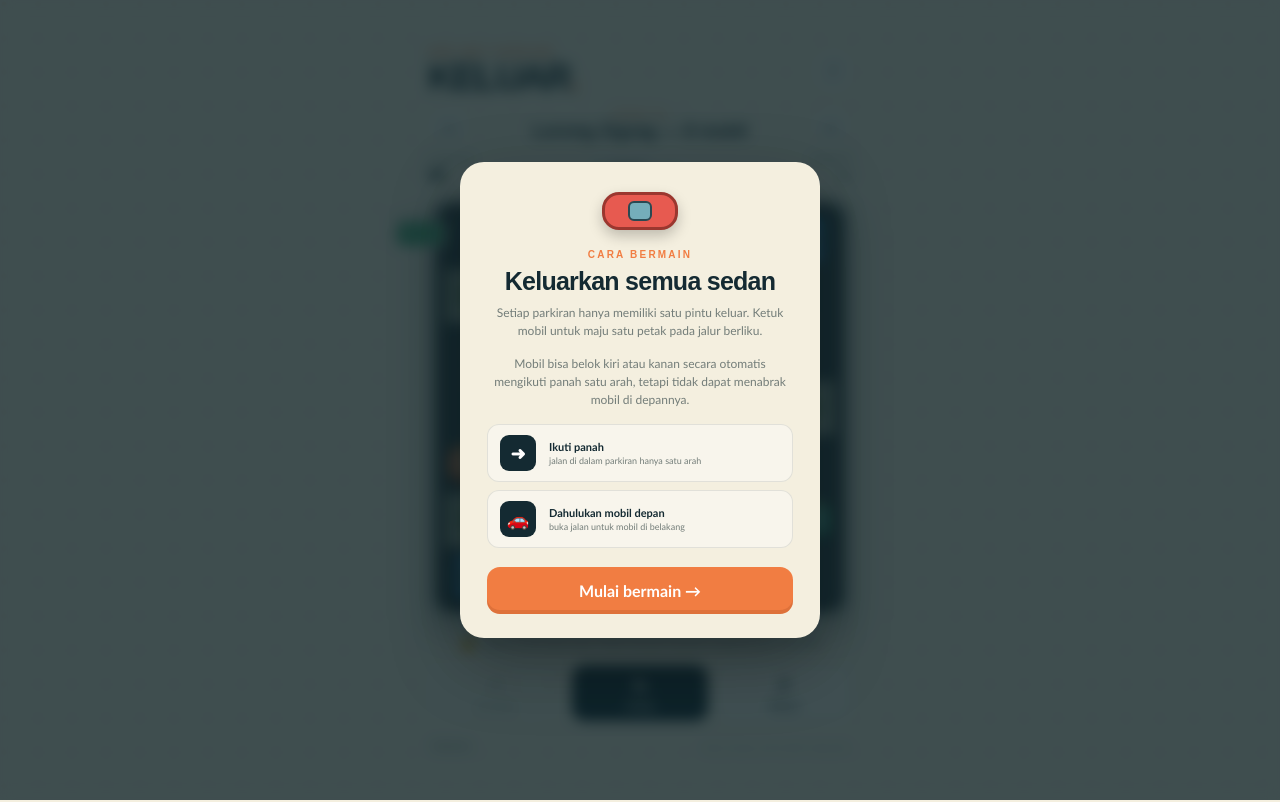
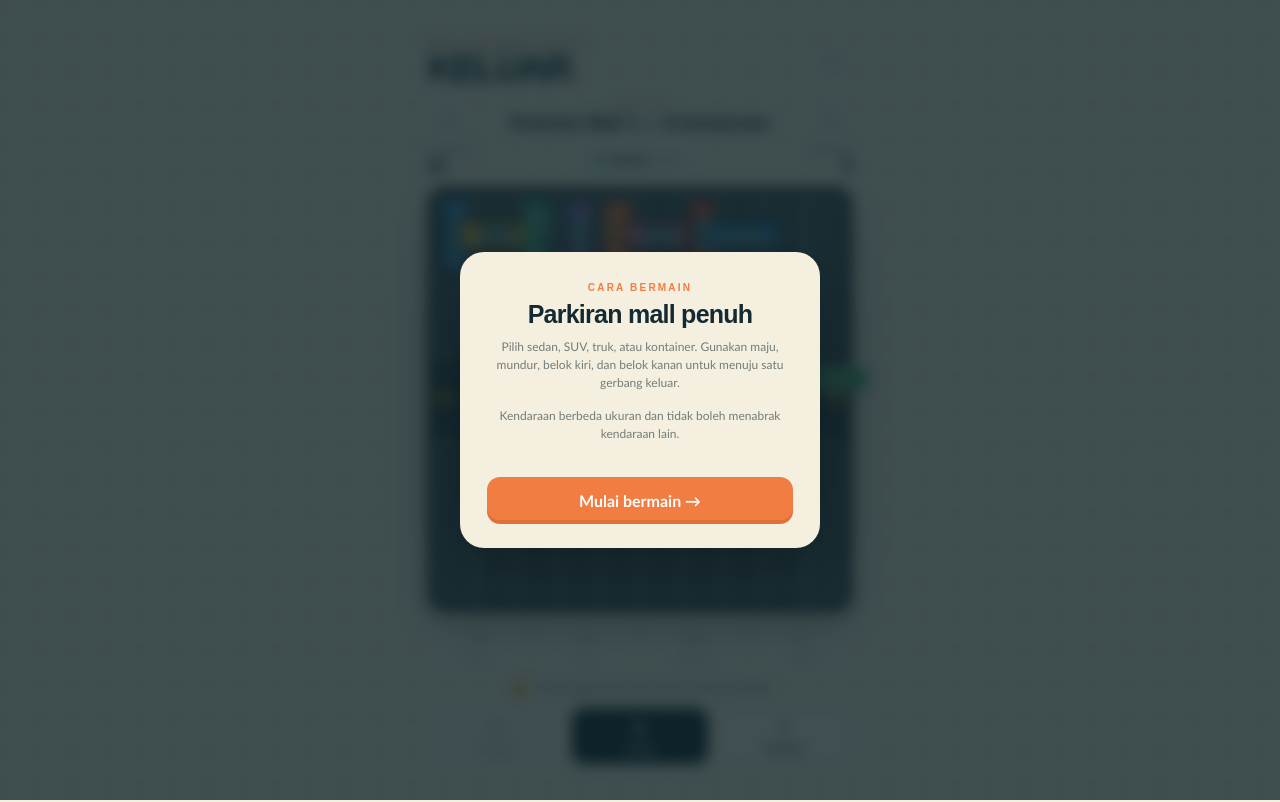
Before and after one commit to ahsubhan/BalokKosong, a Next.js app: page / in a window 1280 px wide. Built offline with nearby package versions, Linux system fonts and the light colour scheme.

Commit message:
feat: build draggable mixed-vehicle mall parking

```diff
--- a/app/globals.css
+++ b/app/globals.css
@@ -58,7 +58,25 @@ h1 span { color:var(--orange); }
 .sedan:active { filter:brightness(1.12); transform:rotate(var(--rot)) scale(.94); }
 .sedan.blocked { animation:shake .28s ease; filter:saturate(.4); }
 
-.tip { display:flex; align-items:center; justify-content:center; gap:7px; margin:11px 3px 13px; color:var(--muted); text-align:center; font-size:10px; font-weight:700; }
+.mall-board { --cell:10%; position:relative; width:100%; aspect-ratio:1; overflow:visible; border:7px solid #26363b; border-radius:17px; background:linear-gradient(#4a5b60 0 40%,#34474d 40% 60%,#4a5b60 60%); box-shadow:0 15px 28px rgba(13,39,47,.24); touch-action:none; user-select:none; }
+.mall-board::before,.mall-board::after { content:""; position:absolute; left:0; right:0; height:2px; background:repeating-linear-gradient(90deg,#e9df9d 0 20px,transparent 20px 34px); opacity:.55; }
+.mall-board::before { top:40%; }.mall-board::after { top:60%; }
+.parking-line { position:absolute; width:10%; height:39%; border-left:2px solid rgba(255,255,255,.35); border-right:1px solid rgba(255,255,255,.18); left:calc(var(--slot) * 10%); }
+.parking-line.top { top:0; }.parking-line.bottom { bottom:0; }
+.aisle-mark { position:absolute; left:36%; top:48%; color:rgba(255,255,255,.18); font:900 11px Arial,sans-serif; letter-spacing:.18em; }
+.exit-gate { position:absolute; z-index:9; right:-24px; top:42%; width:55px; padding:5px 4px; border:2px solid white; border-radius:7px; background:#36a167; color:white; font:900 8px Arial,sans-serif; text-align:center; box-shadow:0 3px 8px rgba(0,0,0,.3); }
+.pillar { position:absolute; z-index:6; width:15px; height:15px; border:3px solid #e1c84a; background:#313b3e; box-shadow:0 2px 4px #0008; }.pillar.p1{left:2px;top:48%}.pillar.p2{right:2px;top:48%}
+.vehicle { --car:#e5534b; --dark:#8f2623; position:absolute; z-index:5; left:calc(var(--x)*10% + 3px); top:calc(var(--y)*10% + 3px); width:calc(var(--w)*10% - 6px); height:calc(var(--h)*10% - 6px); border:0; padding:0; background:transparent; touch-action:none; cursor:grab; transition:left .12s ease,top .12s ease,width .15s ease,height .15s ease,filter .12s ease; }
+.vehicle.blue{--car:#438fcb;--dark:#225a84}.vehicle.yellow{--car:#e1b844;--dark:#98731a}.vehicle.mint{--car:#55b797;--dark:#287660}.vehicle.purple{--car:#9476c1;--dark:#564080}.vehicle.orange{--car:#ec7e43;--dark:#a64722}.vehicle.pink{--car:#dc7295;--dark:#923d5e}
+.vehicle-shell { position:absolute; inset:3px; overflow:hidden; border:2px solid var(--dark); border-radius:10px; background:linear-gradient(90deg,var(--dark),var(--car) 14% 86%,var(--dark)); box-shadow:inset 0 2px #ffffff55,0 3px 5px #0007; }
+.vehicle.container .vehicle-shell,.vehicle.truck .vehicle-shell{border-radius:6px;background:repeating-linear-gradient(90deg,var(--car) 0 17px,var(--dark) 18px 20px)}
+.vehicle-shell>i,.vehicle>.wheel { position:absolute; display:block; }.vehicle .roof{left:28%;right:28%;top:24%;bottom:24%;border-radius:5px;background:#77aeba;border:1px solid #24454f}.vehicle .front{right:12%;top:20%;bottom:20%;width:16%;background:#9fd0d7;border:1px solid #294952}.vehicle .rear{left:12%;top:20%;bottom:20%;width:13%;background:#638e99;border:1px solid #294952}.vehicle.truck .roof,.vehicle.container .roof{left:auto;right:9%;width:16%}.vehicle.truck .rear,.vehicle.container .rear{display:none}.vehicle .cargo{display:none}.vehicle.container .cargo,.vehicle.truck .cargo{display:block;left:5%;right:29%;top:14%;bottom:14%;border:1px solid #ffffff44}
+.vehicle .lamp{right:-1px;width:4px;height:5px;border-radius:2px;background:#fff2a4;box-shadow:0 0 4px #ffe466}.vehicle .l1{top:15%}.vehicle .l2{bottom:15%}
+.vehicle>.wheel{z-index:-1;width:7px;height:12px;border-radius:4px;background:#101a1e;border:1px solid #58686e}.vehicle>.w1{left:0;top:8px}.vehicle>.w2{left:0;bottom:8px}.vehicle>.w3{right:0;top:8px}.vehicle>.w4{right:0;bottom:8px}
+.vehicle small { position:absolute; z-index:4; inset:auto 18% 5px; overflow:hidden; color:#ffffffaa; font:900 6px Arial,sans-serif; letter-spacing:.05em; pointer-events:none; }
+.vehicle.selected{filter:brightness(1.2) drop-shadow(0 0 5px #ffe174);z-index:8}.vehicle:active{cursor:grabbing;transform:scale(.96)}
+.drive-controls { display:grid; grid-template-columns:repeat(4,1fr); gap:6px; margin-top:10px; }.drive-controls button{border:1px solid #142a3225;border-radius:11px;background:#ffffff66;padding:7px 2px;color:var(--ink);font-size:18px;font-weight:900}.drive-controls button:disabled{opacity:.3}.drive-controls small{display:block;font-size:7px}.drive-controls.blocked{animation:shake .28s ease}
+.tip { display:flex; align-items:center; justify-content:center; gap:7px; margin:9px 3px 11px; color:var(--muted); text-align:center; font-size:10px; font-weight:700; }
 .tip span { font-size:17px; }
 .controls { display:grid; grid-template-columns:repeat(3,1fr); gap:8px; }
 .controls button { border:1.5px solid rgba(20,42,50,.12); border-radius:13px; background:rgba(255,255,255,.42); color:var(--ink); padding:9px 4px; font-size:10px; font-weight:900; cursor:pointer; }
--- a/app/page.tsx
+++ b/app/page.tsx
@@ -1,253 +1,67 @@
 "use client";
+import { useEffect, useRef, useState } from "react";
 
-import { useEffect, useMemo, useRef, useState } from "react";
+type Kind="sedan"|"suv"|"truck"|"container";
+type Vehicle={id:string;x:number;y:number;dir:0|90|180|270;kind:Kind;color:string};
+const SIZE=10;
+const colors=["red","blue","yellow","mint","purple","orange","pink"];
+const kinds:Kind[]=["sedan","suv","sedan","truck","suv","container"];
+const lengthOf=(k:Kind)=>k==="container"?4:k==="truck"?3:2;
+const vector=(dir:number)=>dir===0?{x:1,y:0}:dir===90?{x:0,y:1}:dir===180?{x:-1,y:0}:{x:0,y:-1};
+const cells=(v:Vehicle)=>{const d=vector(v.dir),n=lengthOf(v.kind);return Array.from({length:n},(_,i)=>({x:v.x+d.x*i,y:v.y+d.y*i}));};
+const clone=(v:Vehicle[])=>v.map(x=>({...x}));
+function makeLevel(level:number,count:number){
+  const vehicles:Vehicle[]=[];
+  for(let i=0;i<count;i++){
+    const top=i<10, col=i%10, kind=kinds[(i+level)%kinds.length];
+    vehicles.push({id:`${level}-${i}`,x:col,y:top?0:9,dir:top?90:270,kind,color:colors[(i+level)%colors.length]});
+  }
+  return {name:`Parkiran Mall ${level} — ${count} kendaraan`,vehicles};
+}
+const levels=Array.from({length:13},(_,i)=>makeLevel(i+1,i+8));
+const fmt=(ms:number)=>{const s=Math.floor(ms/1000);return`${String(Math.floor(s/60)).padStart(2,"0")}:${String(s%60).padStart(2,"0")}.${Math.floor(ms%1000/100)}`};
 
-type Cell = { x: number; y: number };
-type Car = { id: string; pathIndex: number; color: string };
-type Level = { name: string; route: Cell[]; cars: Car[]; exit: "top" | "right" | "bottom" | "left" };
-
-const GRID = 7;
-const COLORS = ["red", "blue", "yellow", "mint", "purple", "orange", "pink"];
-
-function horizontalMaze(): Cell[] {
-  const route: Cell[] = [];
-  const rows = [6, 4, 2, 0];
-  rows.forEach((y, row) => {
-    const forward = row % 2 === 0;
-    for (let step = 0; step < GRID; step++) route.push({ x: forward ? step : GRID - 1 - step, y });
-    if (row < rows.length - 1) {
-      const edge = forward ? GRID - 1 : 0;
-      route.push({ x: edge, y: y - 1 });
-    }
-  });
-  return route;
+export default function Home(){
+  const[level,setLevel]=useState(0),[vehicles,setVehicles]=useState(()=>clone(levels[0].vehicles));
+  const[selected,setSelected]=useState<string|null>(null),[moves,setMoves]=useState(0),[history,setHistory]=useState<Vehicle[][]>([]),[won,setWon]=useState(false),[help,setHelp]=useState(true),[time,setTime]=useState(0),[blocked,setBlocked]=useState(false);
+  const started=useRef(0);const drag=useRef<{id:string;x:number;y:number}|null>(null);const data=levels[level];
+  useEffect(()=>{if(localStorage.getItem("mall-parking-seen"))setHelp(false)},[]);
+  useEffect(()=>{if(won)return;started.current=performance.now();setTime(0);const t=setInterval(()=>setTime(performance.now()-started.current),100);return()=>clearInterval(t)},[level,won]);
+  useEffect(()=>{if(!won&&vehicles.length===0)setWon(true)},[vehicles.length,won]);
+  function load(i:number){const n=(i+levels.length)%levels.length;setLevel(n);setVehicles(clone(levels[n].vehicles));setSelected(null);setMoves(0);setHistory([]);setWon(false)}
+  function tryState(next:Vehicle[],moving:string){
+    const car=next.find(v=>v.id===moving);if(!car)return false;const own=cells(car);
+    const exits=own.some(c=>c.x>=SIZE)&&car.dir===0&&own.every(c=>c.y===4||c.y===5);
+    if(exits){setHistory(h=>[...h,clone(vehicles)]);setVehicles(next.filter(v=>v.id!==moving));setMoves(m=>m+1);setSelected(null);return true}
+    if(own.some(c=>c.x<0||c.x>=SIZE||c.y<0||c.y>=SIZE))return false;
+    const occupied=new Set<string>();next.filter(v=>v.id!==moving).forEach(v=>cells(v).forEach(c=>occupied.add(`${c.x},${c.y}`)));
+    if(own.some(c=>occupied.has(`${c.x},${c.y}`)))return false;
+    setHistory(h=>[...h,clone(vehicles)]);setVehicles(next);setMoves(m=>m+1);return true;
+  }
+  function act(action:"forward"|"back"|"left"|"right",target=selected){
+    if(!target)return;const next=clone(vehicles),v=next.find(x=>x.id===target);if(!v)return;
+    if(action==="left")v.dir=((v.dir+270)%360) as Vehicle["dir"];
+    else if(action==="right")v.dir=((v.dir+90)%360) as Vehicle["dir"];
+    else{const d=vector(v.dir),sign=action==="forward"?1:-1;v.x+=d.x*sign;v.y+=d.y*sign;}
+    if(!tryState(next,v.id)){setBlocked(true);setTimeout(()=>setBlocked(false),280)}
+  }
+  function dragStart(e:React.PointerEvent,id:string){e.currentTarget.setPointerCapture(e.pointerId);drag.current={id,x:e.clientX,y:e.clientY};setSelected(id)}
+  function dragEnd(e:React.PointerEvent){const start=drag.current;if(!start)return;drag.current=null;const dx=e.clientX-start.x,dy=e.clientY-start.y;if(Math.hypot(dx,dy)<12)return;const desired:Vehicle["dir"]=Math.abs(dx)>Math.abs(dy)?(dx>0?0:180):(dy>0?90:270);const car=vehicles.find(v=>v.id===start.id);if(!car)return;if(desired===car.dir)act("forward",car.id);else if((desired+180)%360===car.dir)act("back",car.id);else act(((car.dir+90)%360===desired)?"right":"left",car.id)}
+  function undo(){const p=history.at(-1);if(!p)return;setVehicles(clone(p));setHistory(h=>h.slice(0,-1));setMoves(m=>Math.max(0,m-1));setWon(false)}
+  const current=vehicles.find(v=>v.id===selected);
+  return <main className="app-shell"><section className="game-card">
+    <header className="topbar"><div><span className="eyebrow">MALL PARKING PUZZLE</span><h1>KELUAR<span>.</span></h1></div><button className="icon-btn" onClick={()=>setHelp(true)}>?</button></header>
+    <div className="level-row"><button className="level-nav" onClick={()=>load(level-1)}>‹</button><div className="level-title"><small>LEVEL {String(level+1).padStart(2,"0")}</small><strong>{data.name}</strong></div><button className="level-nav" onClick={()=>load(level+1)}>›</button></div>
+    <div className="stats"><div><span>LANGKAH</span><strong>{String(moves).padStart(2,"0")}</strong></div><div className="goal-pill"><i/><strong>{fmt(time)}</strong><small>WAKTU</small></div><div><span>TERSISA</span><strong>{vehicles.length}</strong></div></div>
+    <div className="mall-board"><div className="exit-gate"><b>EXIT</b> ➜</div><div className="aisle-mark">DRIVE LANE</div><div className="pillar p1"/><div className="pillar p2"/>
+      {Array.from({length:20},(_,i)=><i key={i} className={`parking-line ${i<10?"top":"bottom"}`} style={{"--slot":i%10} as React.CSSProperties}/>) }
+      {vehicles.map(v=>{const n=lengthOf(v.kind),d=vector(v.dir);const minX=Math.min(v.x,v.x+d.x*(n-1)),minY=Math.min(v.y,v.y+d.y*(n-1));const horizontal=v.dir===0||v.dir===180;return <button key={v.id} className={`vehicle ${v.kind} ${v.color} ${selected===v.id?"selected":""}`} style={{"--x":minX,"--y":minY,"--w":horizontal?n:1,"--h":horizontal?1:n,"--rot":`${v.dir}deg`} as React.CSSProperties} onPointerDown={e=>dragStart(e,v.id)} onPointerUp={dragEnd} onPointerCancel={()=>{drag.current=null}} aria-label={`${v.kind}, geret kendaraan`}><span className="vehicle-shell"><i className="glass front"/><i className="roof"/><i className="glass rear"/><i className="cargo"/><i className="lamp l1"/><i className="lamp l2"/></span><i className="wheel w1"/><i className="wheel w2"/><i className="wheel w3"/><i className="wheel w4"/><small>{v.kind==="container"?"CONTAINER":v.kind.toUpperCase()}</small></button>})}
+    </div>
+    <div className={`drive-controls ${blocked?"blocked":""}`}><button onClick={()=>act("left")} disabled={!current}>↶<small>Belok kiri</small></button><button onClick={()=>act("forward")} disabled={!current}>↑<small>Maju</small></button><button onClick={()=>act("right")} disabled={!current}>↷<small>Belok kanan</small></button><button onClick={()=>act("back")} disabled={!current}>↓<small>Mundur</small></button></div>
+    <p className="tip"><span>☝</span>{current?`${current.kind.toUpperCase()} dipilih — geret menuju gerbang EXIT`:`Geret kendaraan untuk maju, mundur, atau berbelok.`}</p>
+    <div className="controls"><button onClick={undo} disabled={!history.length}><span>↶</span>Urungkan</button><button className="reset" onClick={()=>load(level)}><span>↻</span>Ulangi</button><button onClick={()=>setHelp(true)}><span>?</span>Petunjuk</button></div>
+  </section>
+  {help&&<div className="overlay"><div className="modal"><span className="modal-kicker">CARA BERMAIN</span><h2>Parkiran mall penuh</h2><p>Pilih sedan, SUV, truk, atau kontainer. Gunakan maju, mundur, belok kiri, dan belok kanan untuk menuju satu gerbang keluar.</p><p>Kendaraan berbeda ukuran dan tidak boleh menabrak kendaraan lain.</p><button className="play-btn" onClick={()=>{localStorage.setItem("mall-parking-seen","1");setHelp(false)}}>Mulai bermain →</button></div></div>}
+  {won&&<div className="overlay"><div className="modal"><div className="burst">✓</div><h2>Parkiran kosong!</h2><p>Semua kendaraan keluar dalam {fmt(time)}.</p><button className="play-btn" onClick={()=>load(level===levels.length-1?0:level+1)}>Level berikutnya →</button></div></div>}
+  </main>
 }
-
-function verticalMaze(): Cell[] {
-  const route: Cell[] = [];
-  const columns = [0, 2, 4, 6];
-  columns.forEach((x, column) => {
-    const upward = column % 2 === 0;
-    for (let step = 0; step < GRID; step++) route.push({ x, y: upward ? GRID - 1 - step : step });
-    if (column < columns.length - 1) route.push({ x: x + 1, y: upward ? 0 : GRID - 1 });
-  });
-  return route;
-}
-
-function spiralMaze(): Cell[] {
-  const route: Cell[] = [];
-  let left = 0, right = GRID - 1, top = 0, bottom = GRID - 1;
-  while (left <= right && top <= bottom) {
-    for (let x = left; x <= right; x++) route.push({ x, y: top });
-    top++;
-    for (let y = top; y <= bottom; y++) route.push({ x: right, y });
-    right--;
-    if (top <= bottom) {
-      for (let x = right; x >= left; x--) route.push({ x, y: bottom });
-      bottom--;
-    }
-    if (left <= right) {
-      for (let y = bottom; y >= top; y--) route.push({ x: left, y });
-      left++;
-    }
-  }
-  return route.reverse();
-}
-
-function createLevel(index: number, count: number): Level {
-  const variant = index % 3;
-  const route = variant === 1 ? horizontalMaze() : variant === 2 ? verticalMaze() : spiralMaze();
-  const usable = Math.max(count, route.length - 3);
-  const chosen = new Set<number>();
-  for (let i = 0; i < count; i++) chosen.add(Math.floor((i * usable) / count));
-  let cursor = 0;
-  while (chosen.size < count) chosen.add(cursor++);
-  const positions = [...chosen].sort((a, b) => a - b).slice(0, count);
-  const cars = positions.map((pathIndex, car) => ({ id: `level-${index}-car-${car}`, pathIndex, color: COLORS[(car + index) % COLORS.length] }));
-  return {
-    name: variant === 1 ? `Lorong Zigzag — ${count} mobil` : variant === 2 ? `Lorong Berliku — ${count} mobil` : `Parkiran Spiral — ${count} mobil`,
-    route,
-    cars,
-    exit: variant === 1 ? "left" : variant === 2 ? "bottom" : "top"
-  };
-}
-
-const LEVELS = Array.from({ length: 13 }, (_, index) => createLevel(index + 1, index + 8));
-
-function cloneCars(cars: Car[]) { return cars.map((car) => ({ ...car })); }
-function key(cell: Cell) { return `${cell.x},${cell.y}`; }
-function direction(from: Cell, to: Cell) {
-  const dx = to.x - from.x;
-  const dy = to.y - from.y;
-  if (Math.abs(dx) > Math.abs(dy)) return dx > 0 ? 0 : 180;
-  return dy > 0 ? 90 : 270;
-}
-function exitAngle(exit: Level["exit"]) { return exit === "right" ? 0 : exit === "bottom" ? 90 : exit === "left" ? 180 : 270; }
-function formatTime(ms: number) {
-  const seconds = Math.floor(ms / 1000);
-  return `${String(Math.floor(seconds / 60)).padStart(2, "0")}:${String(seconds % 60).padStart(2, "0")}.${Math.floor((ms % 1000) / 100)}`;
-}
-function bestLabel(value: number) { return Number.isFinite(value) ? formatTime(value) : "—"; }
-
-export default function Home() {
-  const [levelIndex, setLevelIndex] = useState(0);
-  const [cars, setCars] = useState(() => cloneCars(LEVELS[0].cars));
-  const [moves, setMoves] = useState(0);
-  const [history, setHistory] = useState<Car[][]>([]);
-  const [won, setWon] = useState(false);
-  const [showHelp, setShowHelp] = useState(true);
-  const [blockedId, setBlockedId] = useState<string | null>(null);
-  const [elapsedMs, setElapsedMs] = useState(0);
-  const [bestTimes, setBestTimes] = useState<number[]>(() => LEVELS.map(() => Number.POSITIVE_INFINITY));
-  const levelStart = useRef(0);
-
-  const level = LEVELS[levelIndex];
-  const routeSet = useMemo(() => new Set(level.route.map(key)), [level]);
-
-  useEffect(() => {
-    const raw = localStorage.getItem("sedan-parking-best");
-    if (raw) try {
-      const parsed = JSON.parse(raw);
-      if (Array.isArray(parsed)) setBestTimes((old) => old.map((value, i) => Number.isFinite(parsed[i]) ? parsed[i] : value));
-    } catch { /* ignore */ }
-    if (localStorage.getItem("sedan-parking-seen")) setShowHelp(false);
-  }, []);
-
-  useEffect(() => {
-    if (won) return;
-    levelStart.current = performance.now();
-    setElapsedMs(0);
-    const timer = window.setInterval(() => setElapsedMs(Math.floor(performance.now() - levelStart.current)), 100);
-    return () => window.clearInterval(timer);
-  }, [levelIndex, won]);
-
-  useEffect(() => {
-    if (won || cars.length) return;
-    setWon(true);
-    setBestTimes((old) => {
-      if (elapsedMs >= old[levelIndex]) return old;
-      const next = [...old];
-      next[levelIndex] = elapsedMs;
-      localStorage.setItem("sedan-parking-best", JSON.stringify(next));
-      return next;
-    });
-  }, [cars.length, elapsedMs, levelIndex, won]);
-
-  function loadLevel(index: number) {
-    const next = (index + LEVELS.length) % LEVELS.length;
-    setLevelIndex(next);
-    setCars(cloneCars(LEVELS[next].cars));
-    setMoves(0);
-    setHistory([]);
-    setWon(false);
-    setBlockedId(null);
-  }
-
-  function advanceCar(id: string) {
-    if (won) return;
-    const car = cars.find((item) => item.id === id);
-    if (!car) return;
-    const nextIndex = car.pathIndex + 1;
-    const occupied = new Set(cars.filter((item) => item.id !== id).map((item) => item.pathIndex));
-    if (nextIndex < level.route.length && occupied.has(nextIndex)) {
-      setBlockedId(id);
-      window.setTimeout(() => setBlockedId(null), 320);
-      return;
-    }
-    setHistory((old) => [...old, cloneCars(cars)]);
-    setMoves((value) => value + 1);
-    if (nextIndex >= level.route.length) setCars((old) => old.filter((item) => item.id !== id));
-    else setCars((old) => old.map((item) => item.id === id ? { ...item, pathIndex: nextIndex } : item));
-  }
-
-  function undo() {
-    const previous = history.at(-1);
-    if (!previous) return;
-    setCars(cloneCars(previous));
-    setHistory((old) => old.slice(0, -1));
-    setMoves((value) => Math.max(0, value - 1));
-  }
-
-  function closeHelp() {
-    localStorage.setItem("sedan-parking-seen", "1");
-    setShowHelp(false);
-  }
-
-  const finalCell = level.route[level.route.length - 1];
-  const isLast = levelIndex === LEVELS.length - 1;
-
-  return (
-    <main className="app-shell">
-      <section className="game-card" aria-label="Game parkiran mobil sedan">
-        <header className="topbar">
-          <div><span className="eyebrow">ONE WAY PARKING</span><h1>KELUAR<span>.</span></h1></div>
-          <button className="icon-btn" onClick={() => setShowHelp(true)} aria-label="Buka petunjuk">?</button>
-        </header>
-
-        <div className="level-row">
-          <button className="level-nav" onClick={() => loadLevel(levelIndex - 1)} aria-label="Level sebelumnya">‹</button>
-          <div className="level-title"><small>LEVEL {String(levelIndex + 1).padStart(2, "0")}</small><strong>{level.name}</strong></div>
-          <button className="level-nav" onClick={() => loadLevel(levelIndex + 1)} aria-label="Level berikutnya">›</button>
-        </div>
-
-        <div className="stats">
-          <div><span>LANGKAH</span><strong>{String(moves).padStart(2, "0")}</strong></div>
-          <div className="goal-pill"><i /><strong>{formatTime(elapsedMs)}</strong><small>WAKTU</small></div>
-          <div><span>TERBAIK</span><strong>{bestLabel(bestTimes[levelIndex])}</strong></div>
-        </div>
-
-        <div className={`parking-wrap exit-${level.exit}`}>
-          <div className="exit-sign" style={{ "--exit-x": finalCell.x, "--exit-y": finalCell.y } as React.CSSProperties}><b>EXIT</b><span>➜</span></div>
-          <div className="parking-board">
-            {Array.from({ length: GRID * GRID }, (_, index) => {
-              const cell = { x: index % GRID, y: Math.floor(index / GRID) };
-              return <span key={index} className={routeSet.has(key(cell)) ? "road-cell" : "island-cell"} style={{ "--x": cell.x, "--y": cell.y } as React.CSSProperties} />;
-            })}
-            {level.route.map((cell, index) => {
-              if (index % 3 !== 1) return null;
-              const next = level.route[index + 1];
-              const angle = next ? direction(cell, next) : exitAngle(level.exit);
-              return <i key={`arrow-${index}`} className="lane-arrow" style={{ "--x": cell.x, "--y": cell.y, "--rot": `${angle}deg` } as React.CSSProperties}>➜</i>;
-            })}
-            {cars.map((car) => {
-              const cell = level.route[car.pathIndex];
-              const next = level.route[car.pathIndex + 1];
-              const angle = next ? direction(cell, next) : exitAngle(level.exit);
-              return (
-                <button key={car.id} className={`sedan ${car.color} ${blockedId === car.id ? "blocked" : ""}`} style={{ "--x": cell.x, "--y": cell.y, "--rot": `${angle}deg` } as React.CSSProperties} onClick={() => advanceCar(car.id)} aria-label={`Mobil sedan ${car.color}, maju mengikuti jalan`}>
-                  <span className="car-body"><i className="rear-glass" /><i className="roof" /><i className="front-glass" /><i className="lamp left" /><i className="lamp right" /></span>
-                  <i className="tire t1" /><i className="tire t2" /><i className="tire t3" /><i className="tire t4" />
-                </button>
-              );
-            })}
-          </div>
-        </div>
-
-        <p className="tip"><span>☝</span> Ketuk mobil untuk maju. Mobil otomatis berbelok mengikuti jalan satu arah.</p>
-        <div className="controls">
-          <button onClick={undo} disabled={!history.length}><span>↶</span> Urungkan</button>
-          <button className="reset" onClick={() => loadLevel(levelIndex)}><span>↻</span> Ulangi</button>
-          <button onClick={() => setShowHelp(true)}><span>↱</span> Aturan</button>
-        </div>
-        <footer><span>keluar.</span><small>Satu jalan, satu pintu keluar</small></footer>
-      </section>
-
-      {showHelp && <div className="overlay" role="dialog" aria-modal="true" aria-labelledby="help-title"><div className="modal">
-        <div className="mini-car"><i /></div><span className="modal-kicker">CARA BERMAIN</span>
-        <h2 id="help-title">Keluarkan semua sedan</h2>
-        <p>Setiap parkiran hanya memiliki satu pintu keluar. Ketuk mobil untuk maju satu petak pada jalur berliku.</p>
-        <p>Mobil bisa belok kiri atau kanan secara otomatis mengikuti panah satu arah, tetapi tidak dapat menabrak mobil di depannya.</p>
-        <div className="rule"><b>➜</b><span><strong>Ikuti panah</strong><small>jalan di dalam parkiran hanya satu arah</small></span></div>
-        <div className="rule"><b>🚗</b><span><strong>Dahulukan mobil depan</strong><small>buka jalan untuk mobil di belakang</small></span></div>
-        <button className="play-btn" onClick={closeHelp}>Mulai bermain <b>→</b></button>
-      </div></div>}
-
-      {won && <div className="overlay win" role="dialog" aria-modal="true"><div className="modal win-modal">
-        <div className="burst">✓</div><span className="modal-kicker">PARKIRAN KOSONG</span><h2>Semua mobil keluar!</h2>
-        <p>Waktu {formatTime(elapsedMs)} dengan {moves} langkah.</p>
-        <button className="play-btn" onClick={() => loadLevel(isLast ? 0 : levelIndex + 1)}>{isLast ? "Kembali ke level 1" : "Level berikutnya"} <b>→</b></button>
-        <button className="text-btn" onClick={() => loadLevel(levelIndex)}>Main lagi</button>
-      </div></div>}
-    </main>
-  );
-}
```
